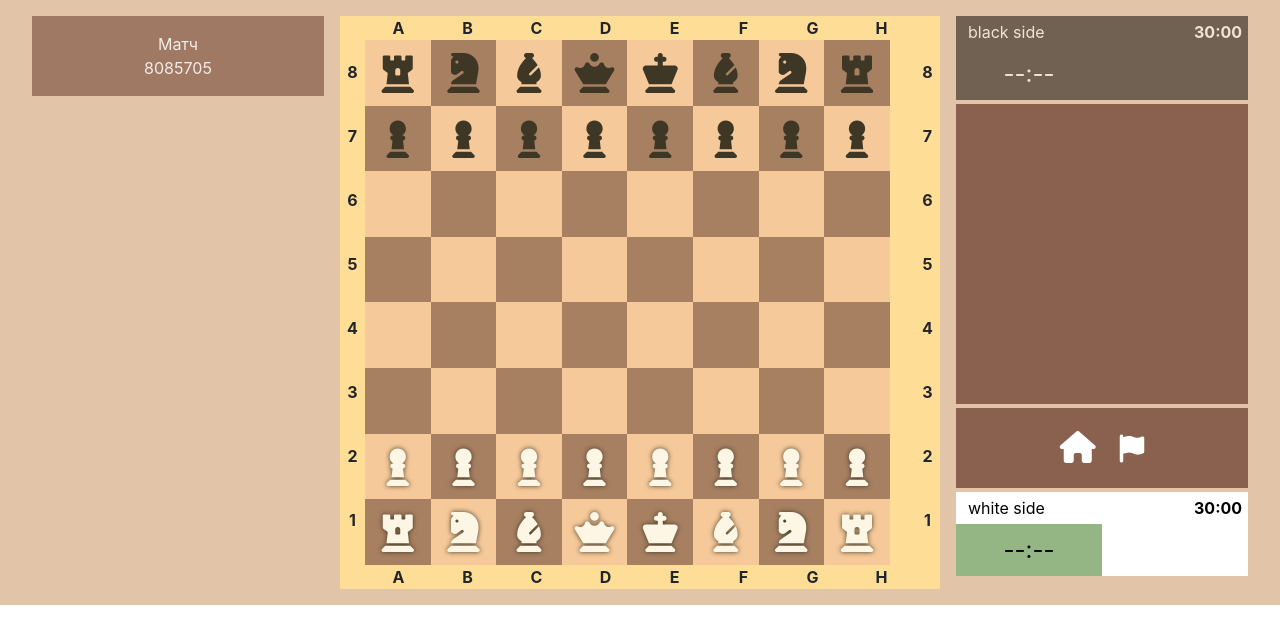
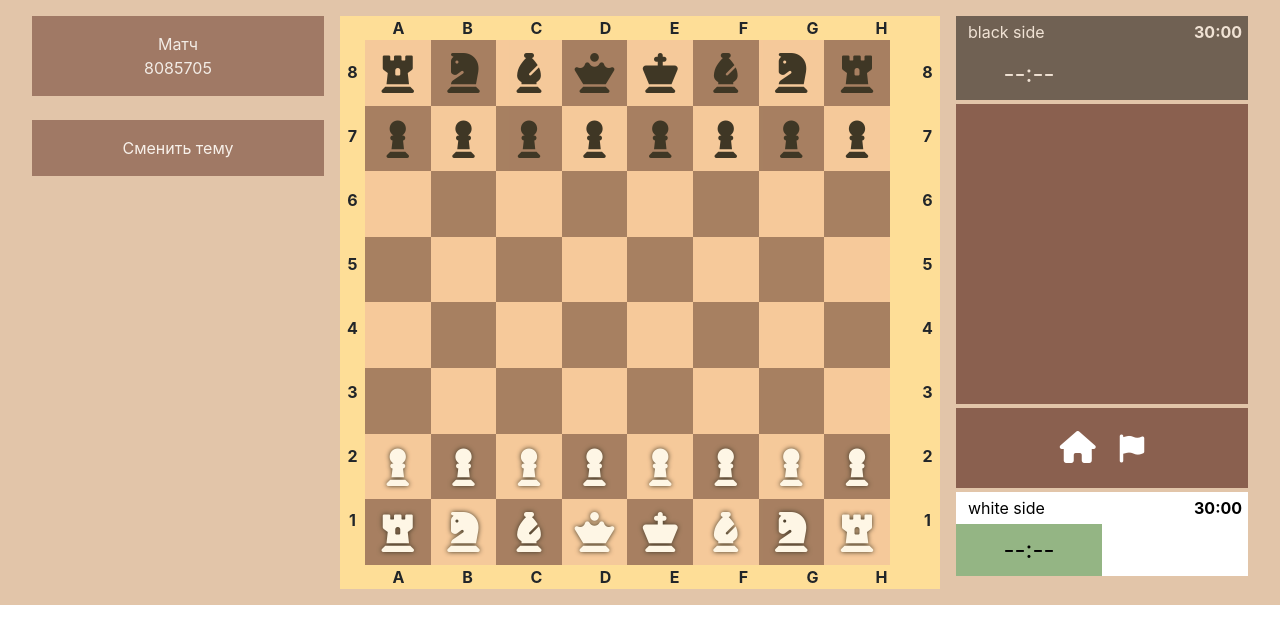
Before and after one commit to ZenkoWu/Chess_Game, a React (Create React App) app: page / in a window 1280 px wide. Shown: the top 644 px of the page. Built offline with nearby package versions, Linux system fonts and the light colour scheme.

Commit message:
new theme

```diff
--- a/package.json
+++ b/package.json
@@ -8,9 +8,11 @@
     "@testing-library/user-event": "^13.5.0",
     "react": "^18.2.0",
     "react-dom": "^18.2.0",
+    "react-redux": "^8.0.5",
     "react-router-dom": "^6.4.2",
     "react-script": "^2.0.5",
     "react-scripts": "^5.0.1",
+    "redux": "^4.2.1",
     "web-vitals": "^2.1.4"
   },
   "scripts": {
--- a/src/App.css
+++ b/src/App.css
@@ -7,7 +7,7 @@
 
 .App {
   text-align: center;
-  background-color: rgb(226, 197, 169);
+  /* background-color: rgb(226, 197, 169); */
   width: 100%;
   height: 100%;
   /* color: white; */
@@ -23,3 +23,11 @@
 .playerTurn {
   background-color: rgba(100, 148, 78, 0.692);
 }
+
+.lightTheme {
+  background-color: rgb(226, 197, 169);
+}
+
+.darkTheme {
+  background-color: rgb(73, 78, 83);
+}
--- a/src/App.js
+++ b/src/App.js
@@ -1,17 +1,25 @@
+import { connect, useDispatch, useSelector } from "react-redux";
 import { BrowserRouter } from "react-router-dom";
 import "./App.css";
 import { ChessGame } from "./components/ChessGame/ChessGame";
+import { changeThemeAc } from "./redux/ActionCreators";
 
 function App() {
+
+    const theme = useSelector(state => state.themeColor)
+    const dispatch = useDispatch()
+
+    const changeTheme = () => dispatch(changeThemeAc())
     return (
         <BrowserRouter>
             <div className="App">
-                <div className="content">
-                    <ChessGame />
+                <div className={'content ' + (theme === 'dark' ? 'darkTheme' : 'lightTheme')}>
+                    <ChessGame changeTheme={changeTheme} theme={theme}/>
                 </div>
             </div>
         </BrowserRouter>
     );
 }
 
+
 export default App;
--- a/src/components/ChessGame/ChessGame.css
+++ b/src/components/ChessGame/ChessGame.css
@@ -29,3 +29,11 @@
 .bg-gold {
   background-color: #dea832;
 }
+
+.noselect {
+  user-select: none;
+}
+
+.bg-blue {
+  background-color: #9fb0b2;
+}
--- a/src/components/ChessGame/ChessGame.jsx
+++ b/src/components/ChessGame/ChessGame.jsx
@@ -15,7 +15,7 @@ import { colors, figureTypes, pieces } from '../../constants/figureTypes';
 import { moveActions } from '../../constants/moveActions';
 import { ChangePawnTypeModal } from '../Modal/ChangePawnTypeModal';
 
-export function ChessGame() {
+export function ChessGame({changeTheme, theme}) {
 
     const [figures, setFigures] = useState(figuresInitialState)
 
@@ -476,8 +476,9 @@ export function ChessGame() {
         setDraw(false)
     }
 
+    const themeColor = theme === 'light' ? 'bg-brown' : 'bg-blue'
     return (
-        <div className='row m-0 mw-100 p-2 px-4'>
+        <div className='row m-0 mw-100 p-2 px-4 noselect'>
             {
                 modalWindow.isOpened &&
                 <ChangePawnTypeModal
@@ -489,9 +490,17 @@ export function ChessGame() {
             }
 
             <div className='col-lg-3 col-sm-12 p-2 pb-0'>
-                <div className='bg-brown opacity-75 p-3 text-light'>
+                <div className={'opacity-75 p-3 text-light ' + themeColor}>
                     <div>{'Матч'}</div>
                     <div>{matchNumber}</div>
+                </div>
+                <div className='pt-4'>
+                    <div
+                        className={'py-3 opacity-75 cursor ' + themeColor}
+                        onClick={changeTheme}
+                    >
+                        {'Сменить тему'}
+                    </div>
                 </div>
 
                 <div className='pt-2 text-white fw-bold'>
@@ -562,10 +571,11 @@ export function ChessGame() {
                 <HistoryBoard
                     history={history}
                     getFigureClasses={getFigureClasses}
+                    themeColor={themeColor}
                 />
 
                 <div className='pb-1'>
-                    <div className='bg-brown'>
+                    <div className={themeColor}>
                         <div className='fs-2 text-white p-3'>
                             <i className='fa-solid fa-house pe-4 cursor'/>
                             <i className='fa-solid fa-flag fs-3 cursor'/>
--- a/src/components/HistoryBoard/HistoryBoard.jsx
+++ b/src/components/HistoryBoard/HistoryBoard.jsx
@@ -1,7 +1,7 @@
 import { OneMoveHistory } from './OneMoveHistory/OneMoveHistory'
 import { useEffect, useRef } from 'react'
 
-export let HistoryBoard = ({history, getFigureClasses}) => {
+export let HistoryBoard = ({history, getFigureClasses, themeColor}) => {
 
     const scroll = useRef(null);
 
@@ -11,7 +11,7 @@ export let HistoryBoard = ({history, getFigureClasses}) => {
 
     return (
         <div className='py-1'>
-            <div className='bg-brown py-1 px-3 text-center' style={{overflow: 'auto', height: '300px' }} ref={scroll}>
+            <div className={'py-1 px-3 text-center ' + themeColor} style={{overflow: 'auto', height: '300px' }} ref={scroll}>
                 {history.map((el, i) => (
                     <OneMoveHistory
                         key={i}
--- a/src/index.js
+++ b/src/index.js
@@ -3,11 +3,15 @@ import ReactDOM from 'react-dom/client';
 import './index.css';
 import App from './App';
 import reportWebVitals from './reportWebVitals';
+import { store } from "./redux/store";
+import { Provider } from 'react-redux';
 
 const root = ReactDOM.createRoot(document.getElementById('root'));
 root.render(
     <React.StrictMode>
+        <Provider store={store} >
         <App />
+        </Provider>
     </React.StrictMode>
 );
 
--- /dev/null
+++ b/src/redux/ActionCreators.js
@@ -0,0 +1,4 @@
+import { CHANGE_THEME } from "./actionTypes";
+
+
+export const changeThemeAc = () => ({type: CHANGE_THEME})
--- /dev/null
+++ b/src/redux/Reducer.js
@@ -0,0 +1,11 @@
+import { CHANGE_THEME } from "./actionTypes";
+
+export const Reducer = (state, action) => {
+    if(action.type === CHANGE_THEME) {
+       return (state.themeColor === 'light' ?
+            {...state, themeColor: 'dark'} :
+            {...state, themeColor: 'light'}
+        )
+    }
+    return state;
+}
--- /dev/null
+++ b/src/redux/actionTypes.js
@@ -0,0 +1 @@
+export const CHANGE_THEME = 'CHANGE-THEME'
--- /dev/null
+++ b/src/redux/store.js
@@ -0,0 +1,4 @@
+import { combineReducers, createStore  } from "redux";
+import { Reducer } from "./Reducer";
+
+export const store = createStore(Reducer, {themeColor: 'light'})
```
Also changed, not shown: 1 other file (tests, documents, lock files or other folders).
